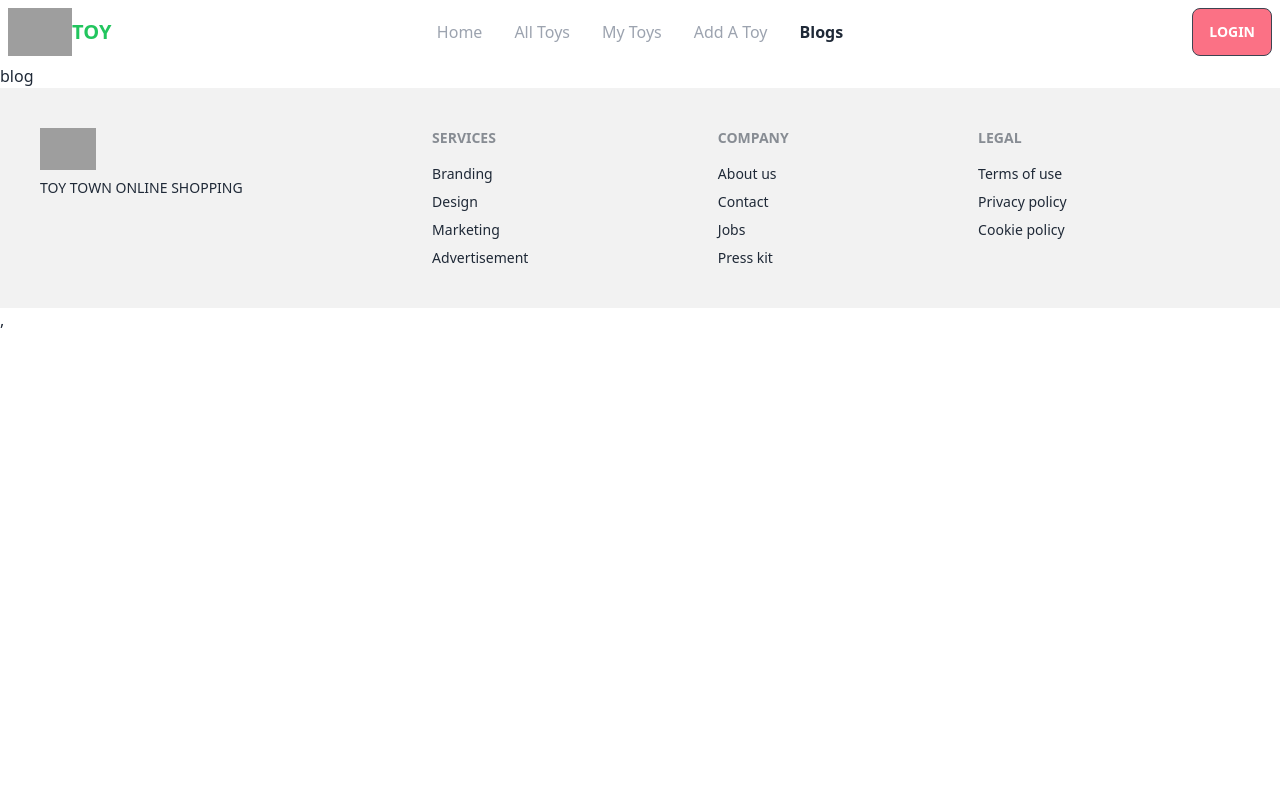
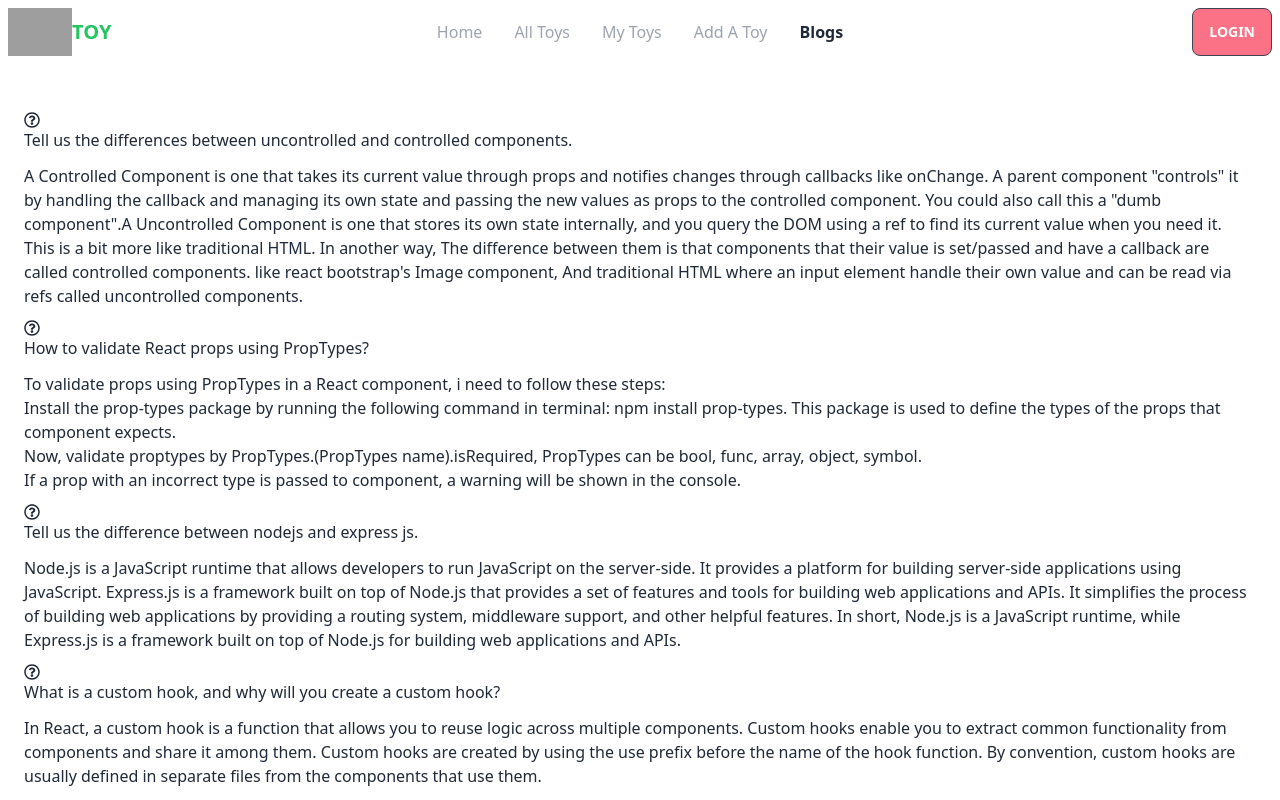
Before and after one commit to Jihad710/toy-town-client, a React (Vite) app: page /blog in a window 1280 px wide. Shown: the top 800 px of the page. Built offline with nearby package versions, Linux system fonts and the light colour scheme; no server answers; grey boxes are pictures that could not be loaded.

Commit message:
add toy filed connected with database

```diff
--- a/src/Pages/Blog/Blog.jsx
+++ b/src/Pages/Blog/Blog.jsx
@@ -1,10 +1,46 @@
+
 import React from 'react';
+import { FaRegQuestionCircle } from 'react-icons/fa';
 
 const Blog = () => {
     return (
-        <div>
-            <h2>blog</h2>
-        </div>
+        <div  className='pt-3 pb-5 d-flex flex-column m-6 '>
+<div>
+                <div className="">
+
+                    <h2 className='fs-3 d-flex align-items-center gap-3 my-3'><FaRegQuestionCircle></FaRegQuestionCircle> Tell us the differences between uncontrolled and controlled components.</h2>
+                    <p className='fs-6'>A Controlled Component is one that takes its current value through props and notifies changes through callbacks like onChange. A parent component "controls" it by handling the callback and managing its own state and passing the new values as props to the controlled component. You could also call this a "dumb component".A Uncontrolled Component is one that stores its own state internally, and you query the DOM using a ref to find its current value when you need it. This is a bit more like traditional HTML.
+                        In another way, The difference between them is that components that their value is set/passed and have a callback are called controlled components. like react bootstrap's Image component, And traditional HTML where an input element handle their own value and can be read via refs called uncontrolled components.
+                    </p>
+                </div>
+                <div className="">
+                    <h2 className='fs-3 d-flex align-items-center gap-3 my-3'><FaRegQuestionCircle></FaRegQuestionCircle> How to validate React props using PropTypes?</h2>
+                    <p className='fs-6'>To validate props using PropTypes in a React component, i need to follow these steps:
+                        <ol>
+                            <li>
+                                Install the prop-types package by running the following command in terminal: npm install prop-types. This package is used to define the types of the props that component expects.
+                            </li>
+                            <li>
+                                Now, validate proptypes by  PropTypes.(PropTypes name).isRequired, PropTypes can be bool, func, array, object, symbol.
+                            </li>
+                            <li>If a prop with an incorrect type is passed to component, a warning will be shown in the console. </li>
+                        </ol>
+                    </p>
+                </div>
+                <div className="">
+                    <h2 className='fs-3 d-flex align-items-center gap-3 my-3'><FaRegQuestionCircle></FaRegQuestionCircle> Tell us the difference between nodejs and express js.</h2>
+                    <p className='fs-6'>Node.js is a JavaScript runtime that allows developers to run JavaScript on the server-side. It provides a platform for building server-side applications using JavaScript.
+                        Express.js is a framework built on top of Node.js that provides a set of features and tools for building web applications and APIs. It simplifies the process of building web applications by providing a routing system, middleware support, and other helpful features.
+                        In short, Node.js is a JavaScript runtime, while Express.js is a framework built on top of Node.js for building web applications and APIs.</p>
+                </div>
+                <div className="">
+                    <h2 className='fs-3 d-flex align-items-center gap-3 my-3' ><FaRegQuestionCircle></FaRegQuestionCircle> What is a custom hook, and why will you create a custom hook?</h2>
+                    <p className='fs-6'>In React, a custom hook is a function that allows you to reuse logic across multiple components. Custom hooks enable you to extract common functionality from components and share it among them.
+                        Custom hooks are created by using the use prefix before the name of the hook function. By convention, custom hooks are usually defined in separate files from the components that use them.</p>
+                </div>
+
+</div>
+            </div>
     );
 };
 
```
